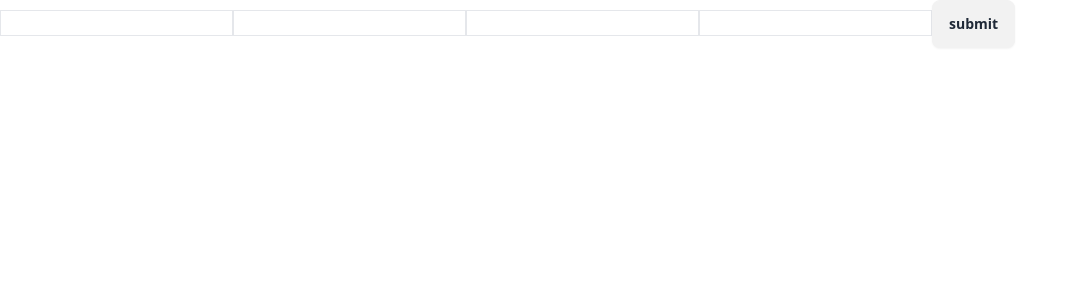
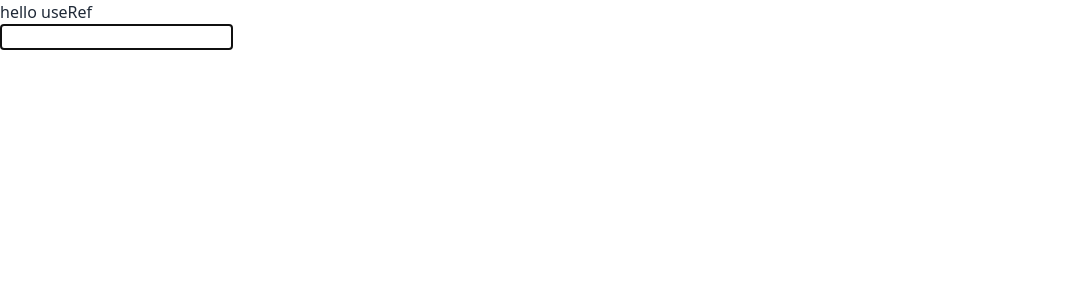
Before and after one commit to arafat717/React-Hooks, a React (Vite) app: page / in a window 1280 px wide. Shown: the top 300 px of the page, without its empty margins (0-1078 px from the left). Built offline with nearby package versions, Linux system fonts and the light colour scheme.

Commit message:
added useRef example

```diff
--- a/src/App.tsx
+++ b/src/App.tsx
@@ -1,6 +1,8 @@
 // import { useState } from "react";
 import "./App.css";
-import UseReducerExample from "./UseReducerExample";
+// import UseEffectExample from "./UseEffectExample";
+import UseRefExample from "./UseRefExample";
+// import UseReducerExample from "./UseReducerExample";
 // import FormUseState from "./FormUseState";
 // import UseStateExample from "./useStateExample";
 
@@ -13,7 +15,9 @@ function App() {
         setCounter={setCounter}
       ></UseStateExample> */}
       {/* <FormUseState></FormUseState> */}
-      <UseReducerExample></UseReducerExample>
+      {/* <UseReducerExample></UseReducerExample> */}
+      {/* <UseEffectExample></UseEffectExample> */}
+      <UseRefExample></UseRefExample>
     </div>
   );
 }
--- /dev/null
+++ b/src/UseEffectExample.tsx
@@ -0,0 +1,34 @@
+import { useEffect, useState } from "react";
+
+const UseEffectExample = () => {
+  const [hidden, setHidden] = useState(false);
+
+  return (
+    <div>
+      <button
+        className="btn btn-primary"
+        onClick={() => setHidden((prev) => !prev)}
+      >
+        {hidden ? "show" : "hide"}
+      </button>
+      {!hidden && <Counter></Counter>}
+    </div>
+  );
+};
+
+const Counter = () => {
+  const [counter, setCounter] = useState(0);
+
+  useEffect(() => {
+    const intervalId = setInterval(() => {
+      console.log(counter);
+      setCounter((prev) => prev + 1);
+    }, 1000);
+    return () => {
+      clearInterval(intervalId);
+    };
+  }, []);
+  return <h1>{counter}</h1>;
+};
+
+export default UseEffectExample;
--- /dev/null
+++ b/src/UseRefExample.tsx
@@ -0,0 +1,22 @@
+import React, { useEffect, useRef } from "react";
+
+const UseRefExample = () => {
+  const myRef = useRef<HTMLInputElement | null>(null);
+  useEffect(() => {
+    myRef.current?.focus();
+  }, []);
+  return (
+    <div>
+      <h1>hello useRef</h1>
+      <input
+        ref={myRef}
+        type="text"
+        name="name"
+        id="name"
+        className="border border-red-500"
+      />
+    </div>
+  );
+};
+
+export default UseRefExample;
```
